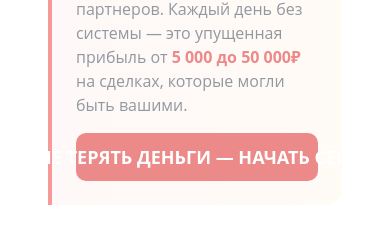
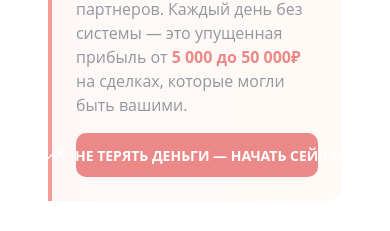
Before and after one commit to pr-poehali-dev/dropshipping-advanced-course, a React (Vite) app: page / in a window 390 px wide. Shown: the part 5851-6082 px from the top of the page. Built offline with nearby package versions, Linux system fonts and the light colour scheme.

Commit message:
fix: обрезка текста в мобильной версии

```diff
--- a/src/pages/Index.tsx
+++ b/src/pages/Index.tsx
@@ -387,9 +387,9 @@ const Index = () => {
               это упущенная прибыль от <span className="font-bold text-red-600">5 000 до 50 000₽</span> на сделках,
               которые могли быть вашими.
             </p>
-            <Button size="lg" className="mt-4 w-full md:w-auto text-lg px-8 py-6 font-bold bg-red-600 hover:bg-red-700" onClick={() => window.open('https://t.me/Ivan_936', '_blank')}>
-              <Icon name="TrendingUp" className="mr-2" size={22} />
-              НЕ ТЕРЯТЬ ДЕНЬГИ — НАЧАТЬ СЕЙЧАС
+            <Button size="lg" className="mt-4 w-full md:w-auto text-sm sm:text-base md:text-lg px-4 sm:px-6 md:px-8 py-4 sm:py-5 md:py-6 font-bold bg-red-600 hover:bg-red-700" onClick={() => window.open('https://t.me/Ivan_936', '_blank')}>
+              <Icon name="TrendingUp" className="mr-1 sm:mr-2 flex-shrink-0" size={18} />
+              <span className="leading-tight">НЕ ТЕРЯТЬ ДЕНЬГИ — НАЧАТЬ СЕЙЧАС</span>
             </Button>
           </div>
         </div>
```
